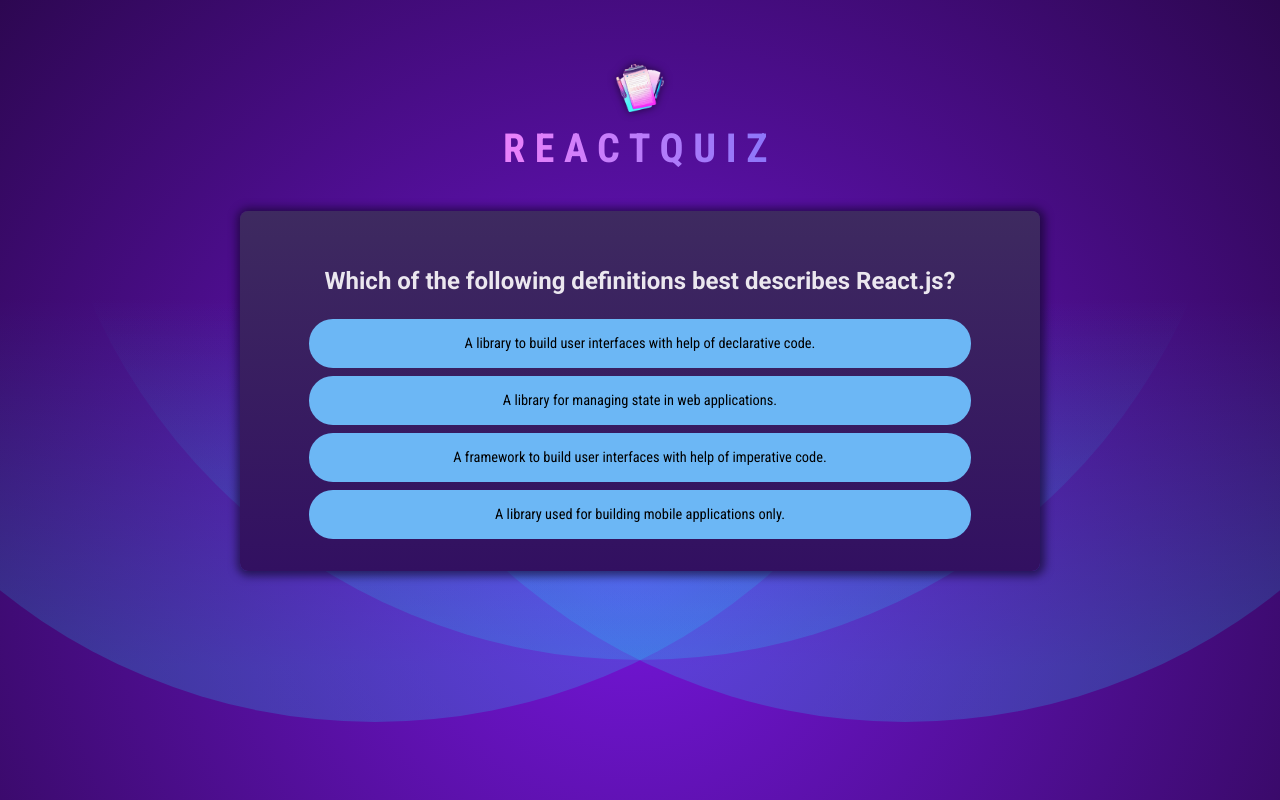
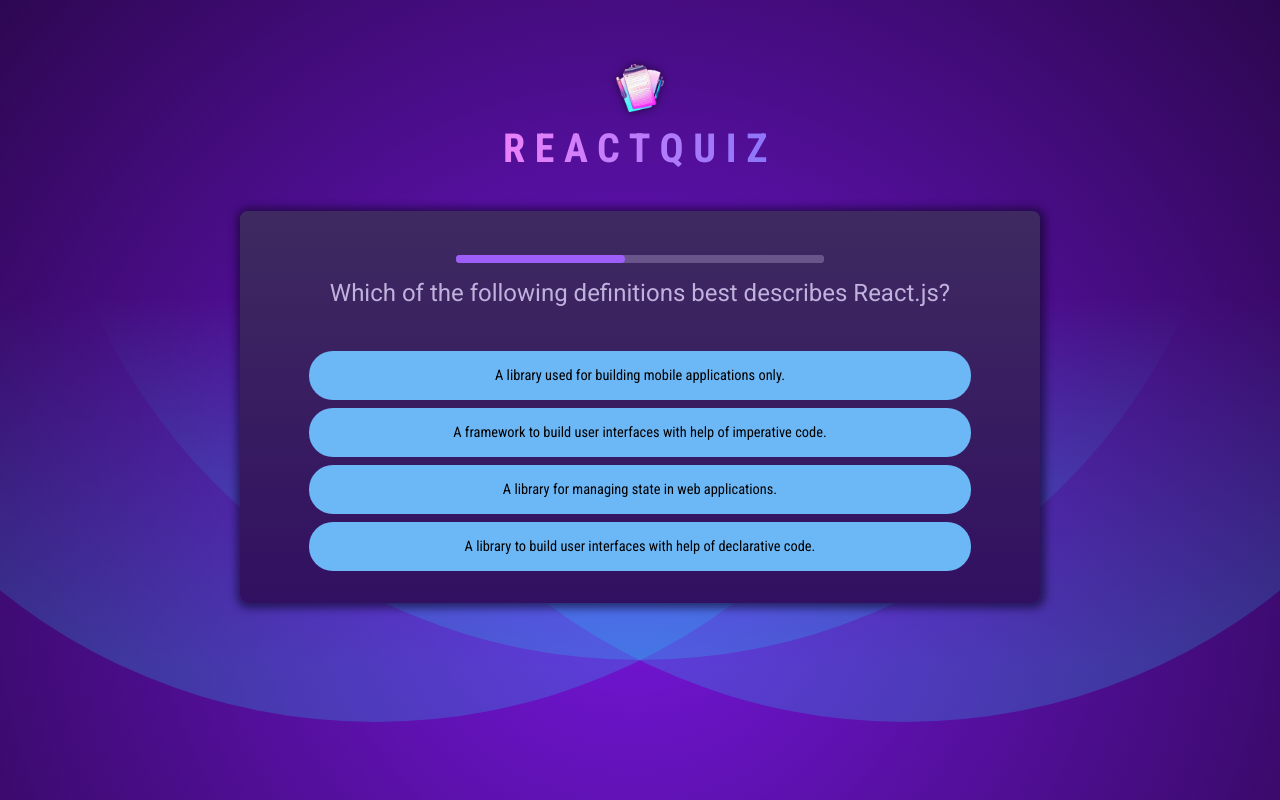
Before and after one commit to Hamza-ALyemeni/Quiz-App-V2, a React (Vite) app: page / in a window 1280 px wide. Built offline with nearby package versions, Linux system fonts and the light colour scheme.

Commit message:
fixing some logic

```diff
--- /dev/null
+++ b/src/Components/QuestionTimer.jsx
@@ -0,0 +1,26 @@
+import { useEffect, useState } from "react";
+
+export default function QuestionTimer({timeout, onTimeout}) {
+    const [remainingTime, setRemainingTime] = useState(timeout);
+    useEffect(()=>{
+        console.log('SETTING TIMEOUT');
+        const timer = setTimeout(onTimeout,timeout);
+
+        return () => {
+            clearTimeout(timer)
+        }
+    },[onTimeout,timeout])
+
+    useEffect(()=>{
+        console.log('SETTING INTERVAL');
+        const interval = setInterval(()=>{
+            setRemainingTime(prevRemainingTime => prevRemainingTime - 100)
+        },100)
+
+        return () => {
+            clearInterval(interval);
+        }
+    },[])
+
+    return <progress id="question-time" max={timeout} value={remainingTime}/>
+}
--- a/src/Components/Quiz.jsx
+++ b/src/Components/Quiz.jsx
@@ -1,13 +1,12 @@
-import { useState } from "react"
+import { useState, useCallback } from "react"
 import QUESTIONS from "../questions.js"
 import trophyImage from "../assets/quiz-complete.png"
+import QuestionTimer from "./QuestionTimer.jsx";
 
 export default function Quiz() {
     const [userAnswers , setUserAnswers] = useState([]);
-
-    const actievQuistionIndex = userAnswers.length;
-
-    const quizIsCompleted = actievQuistionIndex === QUESTIONS.length;
+    const activeQuestionIndex = userAnswers.length;
+    const quizIsCompleted = activeQuestionIndex === QUESTIONS.length;
 
     function handleSelectAnswer(selectedAnswer) {
         setUserAnswers((prevSelectedAnswers) => {
@@ -15,6 +14,7 @@
         });
     }
 
+    const handleSkipAnswer = useCallback(()=>{handleSelectAnswer(null)},[handleSelectAnswer])
 
     if(quizIsCompleted){
         return <div id="summary">
@@ -23,13 +23,14 @@
         </div>
     }
 
-    const shuffledAnswers = [...QUESTIONS[actievQuistionIndex].answers];
-    shuffledAnswers.sort(() => Math.random - 0.5);
+    const shuffledAnswers = [...QUESTIONS[activeQuestionIndex].answers];
+    shuffledAnswers.sort(() => Math.random() - 0.5);
 
     return (
     <div id="quiz">
-        <div id="quesiton">
-            <h2>{QUESTIONS[actievQuistionIndex].text}</h2>
+        <div id="question">
+            <QuestionTimer key={activeQuestionIndex} timeout={10000} onTimeout={handleSkipAnswer}/>
+            <h2>{QUESTIONS[activeQuestionIndex].text}</h2>
             <ul id="answers">
                 {shuffledAnswers.map(answer => (
                 <li key={answer} className="answer">
```
